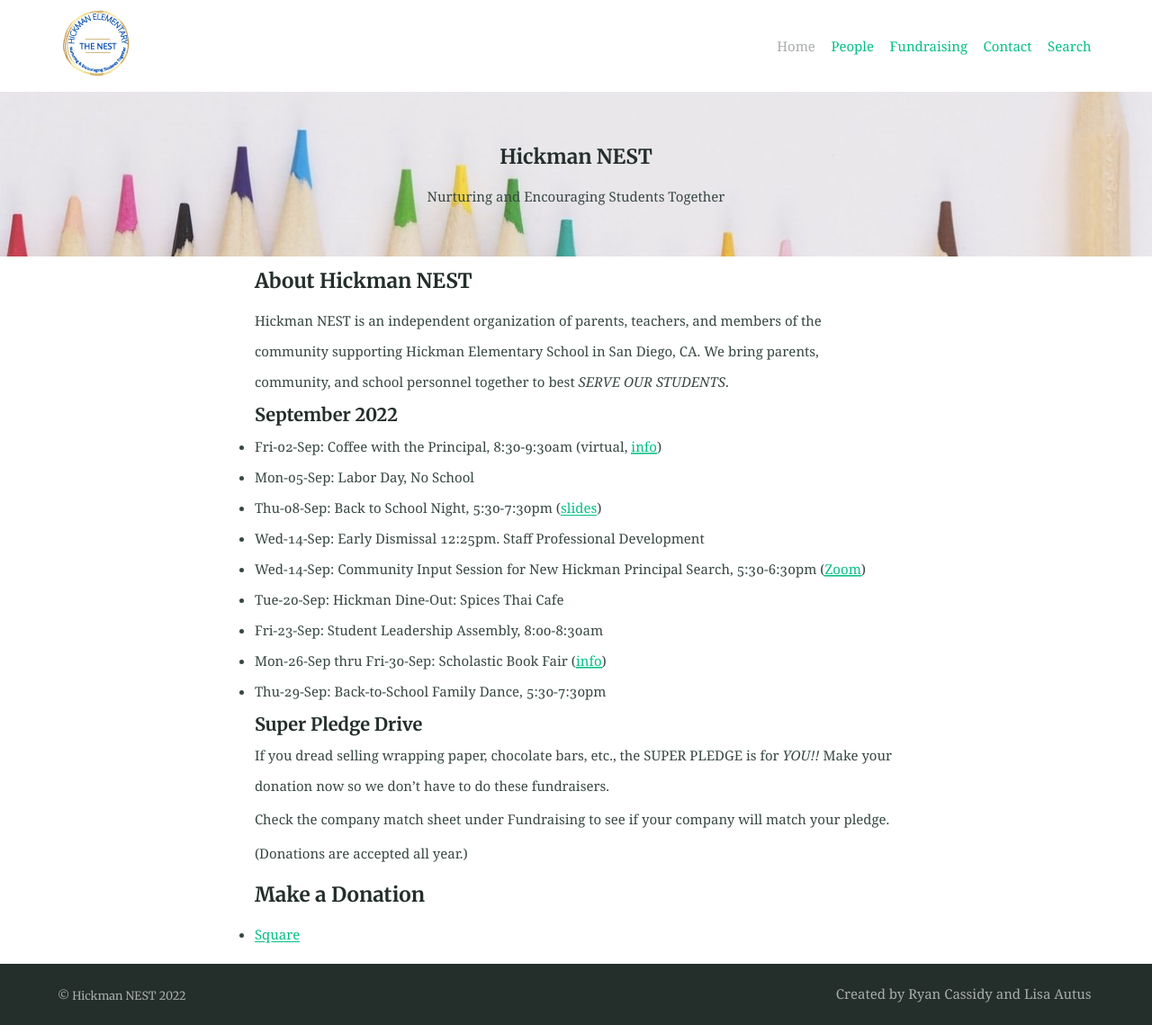
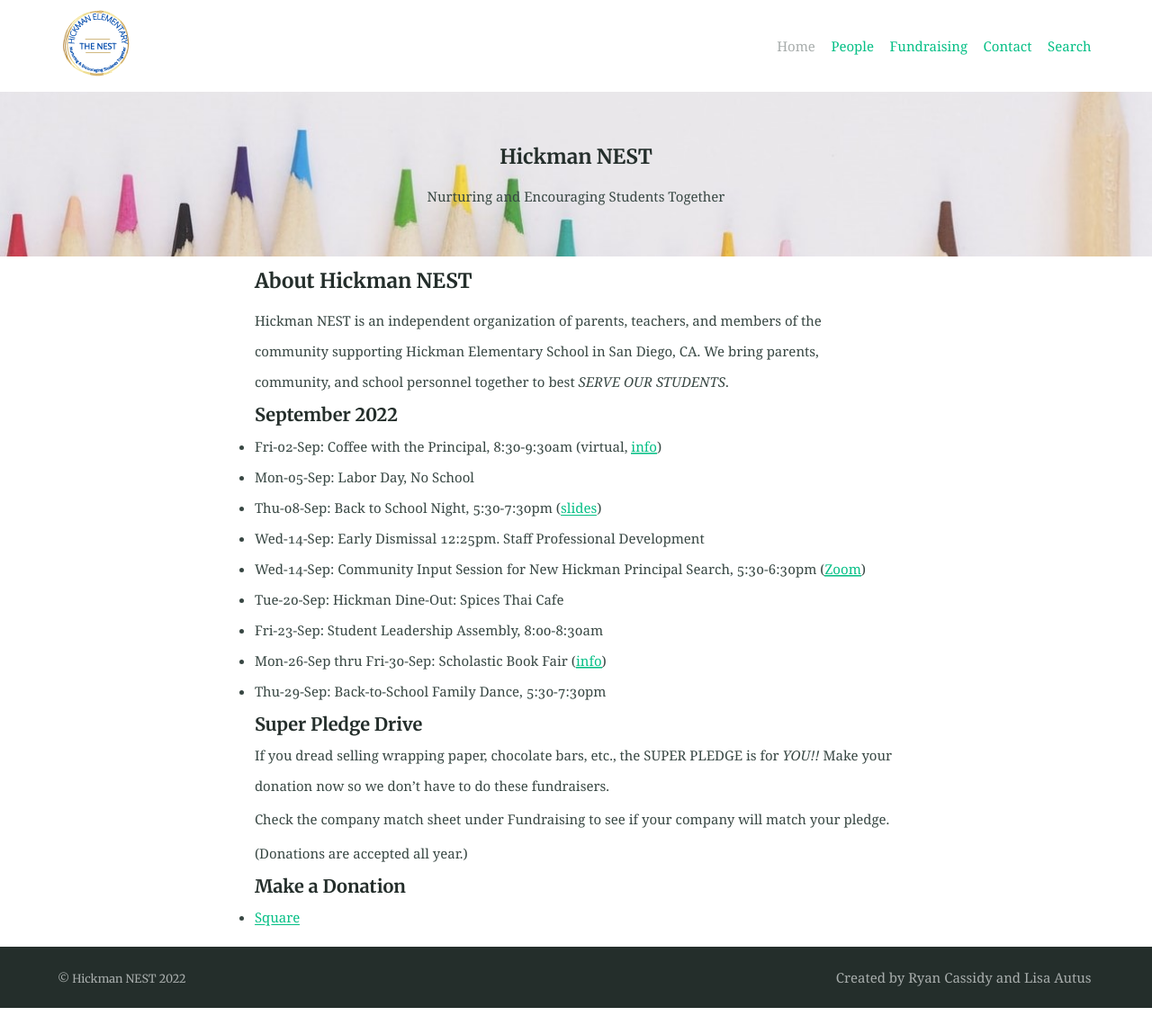
Before and after one commit to hickmannest/hickmannest.github.io, a Jekyll site: the page built from index.md, in a window 1280 px wide. Shown: the whole page at 90% size. Built offline with Jekyll 4.4.1, drawn with Linux system fonts in a browser that asks for light colours.

Commit message:
shrink last heading on front page.

```diff
--- a/index.md
+++ b/index.md
@@ -30,6 +30,6 @@ Check the company match sheet under Fundraising to see if your company will matc
 
 (Donations are accepted all year.)
 
-### Make a Donation
+#### Make a Donation
 
 * [Square](https://hickman-nest.square.site)
```
